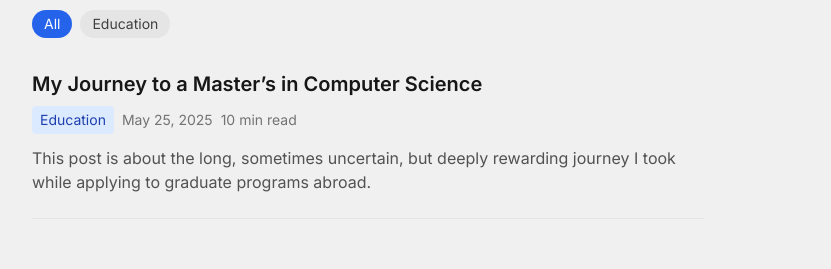
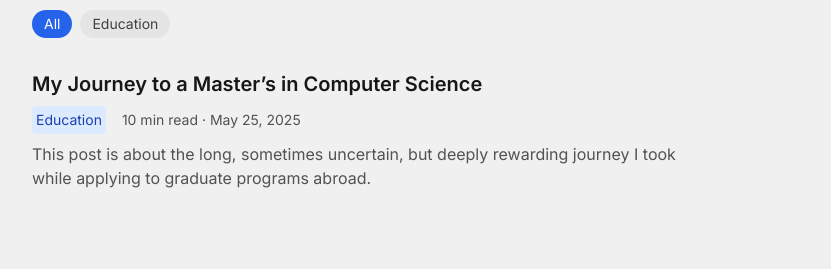
Before and after one commit to tolgaizdas/personal-website, a Next.js app: page /blog in a window 1280 px wide. Shown: the part 263-532 px from the top of the page, without its empty margins (224-1055 px from the left). Built offline with nearby package versions, Linux system fonts and the light colour scheme.

Commit message:
update styling

```diff
--- a/src/app/blog/page.js
+++ b/src/app/blog/page.js
@@ -117,20 +117,15 @@ export default function BlogPage() {
                   href={`/blog/posts/${blog.id}`}
                   className="block"
                 >
-                  <article className="border-b border-neutral-200 dark:border-neutral-700 pb-6 cursor-pointer group">
+                  <article className="pb-6 cursor-pointer group">
                     <h2 className="text-xl font-semibold text-neutral-900 dark:text-neutral-100 mb-2 group-hover:text-blue-600 dark:group-hover:text-blue-400 ">
                       {blog.title}
                     </h2>
-                    <div className="flex flex-wrap items-center gap-2 mb-3">
-                      <span className="bg-blue-100 dark:bg-blue-900 text-blue-800 dark:text-blue-200 px-2 py-1 rounded text-sm">
+                    <div className="flex flex-wrap items-center gap-4 text-sm text-neutral-600 dark:text-neutral-400 mb-2">
+                      <span className="bg-blue-100 dark:bg-blue-900 text-blue-800 dark:text-blue-200 p-1 rounded">
                         {blog.tag}
                       </span>
-                      <span className="text-sm text-neutral-500 dark:text-neutral-400">
-                        {formatDateShort(blog.publishDate)}
-                      </span>
-                      <span className="text-sm text-neutral-500 dark:text-neutral-400">
-                        {blog.readingTime}
-                      </span>
+                      {blog.readingTime} · {formatDateShort(blog.publishDate)}
                     </div>
                     <p className="text-neutral-600 dark:text-neutral-400 line-clamp-2">
                       {blog.preview}
--- a/src/app/blog/posts/[slug]/page.js
+++ b/src/app/blog/posts/[slug]/page.js
@@ -135,12 +135,11 @@ export default function BlogPostPage() {
               <h1 className="text-2xl font-bold text-neutral-900 dark:text-neutral-100 mb-4">
                 {blog.title}
               </h1>
-              <div className="flex flex-wrap items-center gap-4 text-sm text-neutral-600 dark:text-neutral-400">
+              <div className="flex flex-wrap items-center gap-4 text-sm text-neutral-600 dark:text-neutral-400 mb-2">
                 <span className="bg-blue-100 dark:bg-blue-900 text-blue-800 dark:text-blue-200 p-1 rounded">
                   {blog.tag}
                 </span>
-                <span>{formatDate(blog.publishDate)}</span>
-                <span>{blog.readingTime}</span>
+                {blog.readingTime} · {formatDate(blog.publishDate)}
               </div>
             </div>
 
--- a/src/app/page.js
+++ b/src/app/page.js
@@ -27,7 +27,6 @@ export default function Home() {
           <Section {...publications} />
           <Section {...certifications} />
         </div>
-        <TopButton />
       </div>
       <Footer />
     </div>
--- a/src/components/TopButton.jsx
+++ b/src/components/TopButton.jsx
@@ -34,7 +34,7 @@ const TopButton = () => {
       className={`
         ${isVisible ? "opacity-100" : "opacity-0"}
         flex sm:right-8
-        fixed bottom-14 right-4
+        fixed bottom-4 right-4
         p-2 rounded-full
         focus:outline-none
         transition-opacity transition-colors
```
